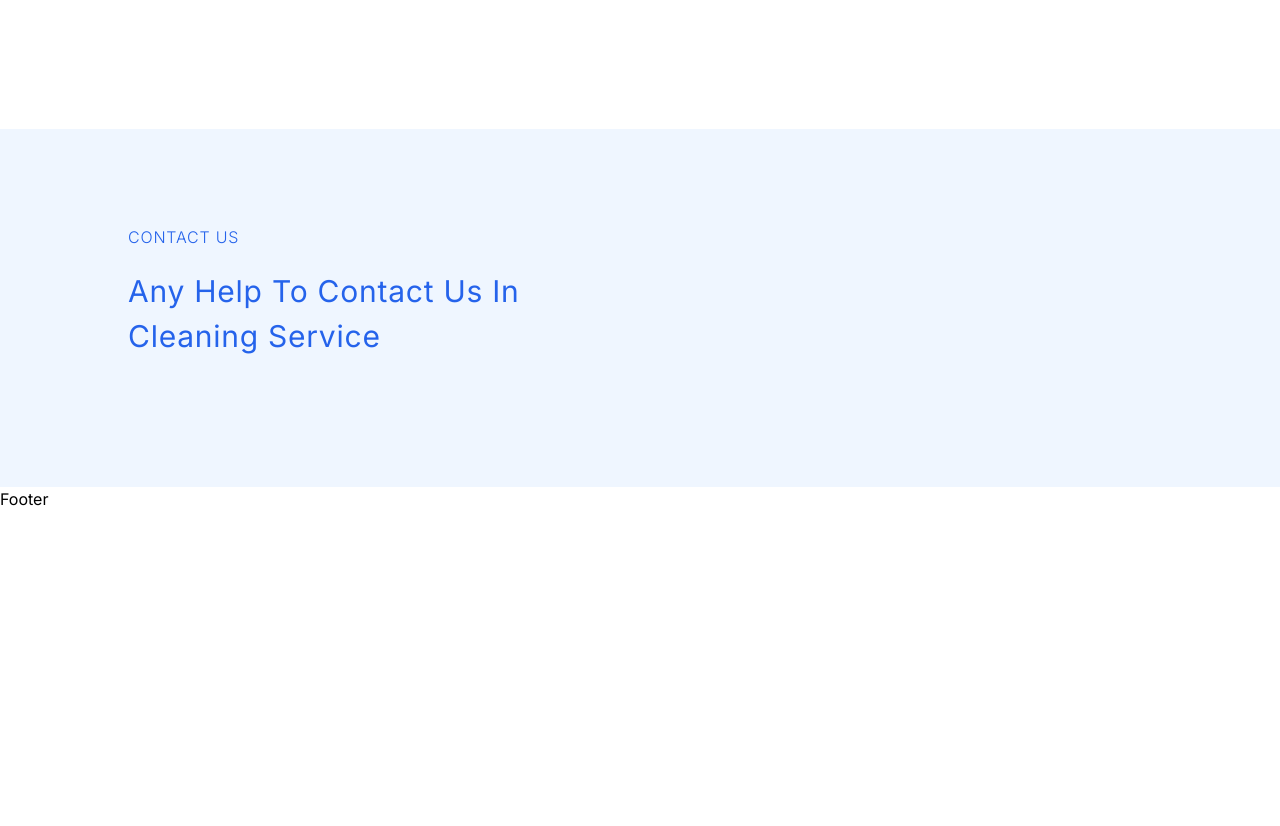
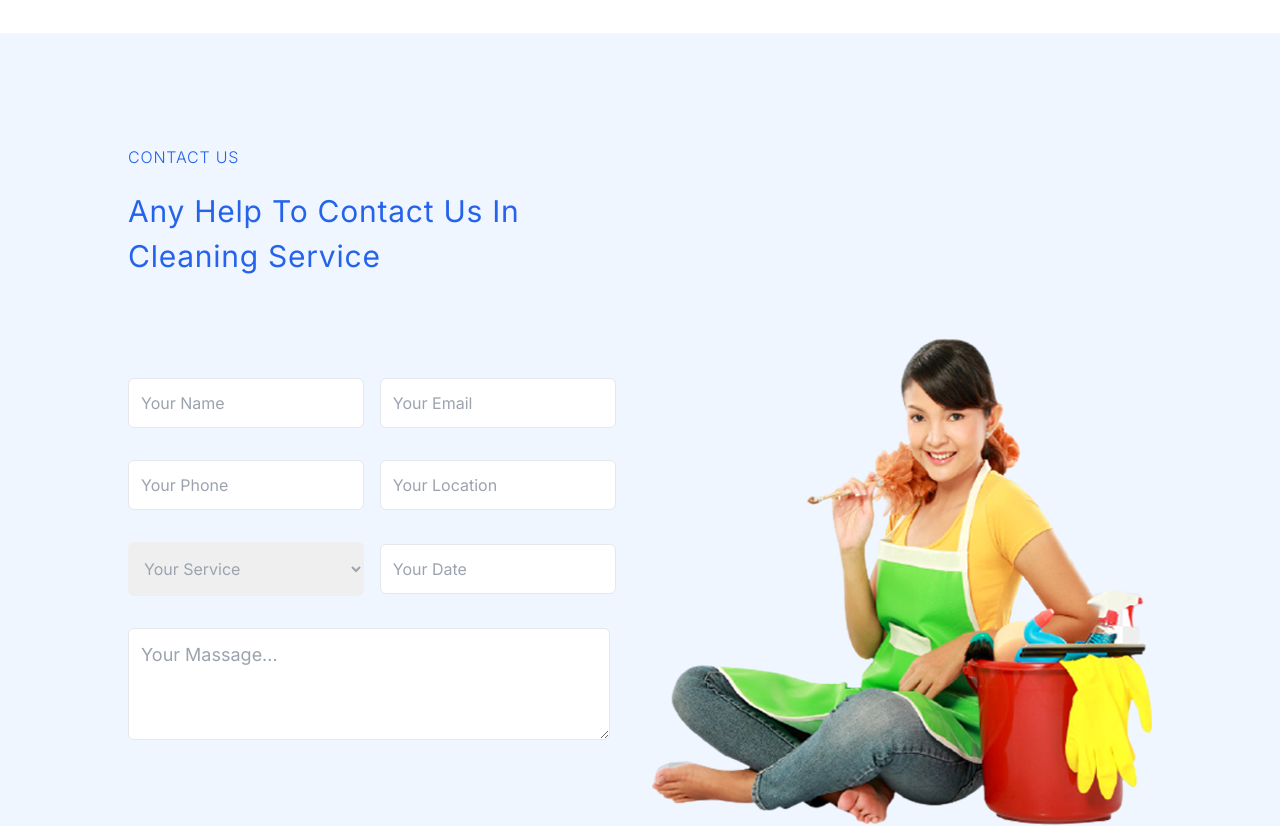
Before and after one commit to TahiruMustapha/BenabCleaning, a Next.js app: page / in a window 1280 px wide. Shown: the part 6040-6866 px from the top of the page. Before the commit the page ends 6551 px from the top, so only its background shows below. Built offline with nearby package versions, Linux system fonts and the light colour scheme.

Commit message:
New changes

```diff
--- a/src/app/page.tsx
+++ b/src/app/page.tsx
@@ -3,7 +3,7 @@ import Image from "next/image";
 
 export default function Home() {
   return (
-    <main className="">
+    <main >
       <Hero />
     </main>
   );
--- a/src/components/Contact.tsx
+++ b/src/components/Contact.tsx
@@ -1,15 +1,45 @@
+import Image from 'next/image'
 import React from 'react'
 
 const Contact = () => {
   return (
-    <div  id='contact' className= ' w-full bg-blue-50 mt-28 pb-32'>
-       <div className=" w-[80%] mx-auto     ">
-        <h3 className=" text-blue-600 font-light mt-24 inline-block  tracking-wider">CONTACT US</h3>
+    <div  id='contact' className= ' w-full bg-blue-50 mt-4 pb-32'>
+       <div className=" w-[80%] mx-auto       ">
+        <h3 className=" text-blue-600 font-light mt-28 inline-block  tracking-wider">CONTACT US</h3>
         <div className=' max-w-[400px]'>
-          <h4 className="text-blue-600 leading-[1.5]  tracking-wide  font-normal text-3xl capitalize mt-5">
+          <h4 className="text-blue-600 leading-[1.5]  tracking-wide  font-normal text-3xl capitalize mb-2 mt-5">
           Any Help To Contact Us In Cleaning Service
           </h4>
         </div>
+      </div>
+      <div className=' w-full md:w-[80%]  mx-auto  md:flex items-center'>
+        <div className=' w-full '>
+          <form  className=''>
+            <div className=' flex w-full items-center gap-4 mb-8'>
+              <input type="text" placeholder='Your Name' className=' w-[45%] outline-none px-3 py-3 rounded-md border-gray-200 border-[0.3px]' />
+              <input type="email" placeholder='Your Email' className=' w-[45%] outline-none px-3 py-3 rounded-md border-gray-200 border-[0.3px]' />
+            </div>
+            <div className=' flex w-full items-center gap-4 mb-8'>
+              <input type="number" placeholder='Your Phone' className='w-[45%] outline-none px-3 py-3 rounded-md border-gray-200 border-[0.3px]' />
+              <input type="text" placeholder='Your Location' className='w-[45%] outline-none px-3 py-3 rounded-md border-gray-200 border-[0.3px]' />
+              </div>
+
+
+            <div className=' flex w-full items-center gap-4 mb-8'>
+              <select className='w-[45%] outline-none text-gray-400 px-3 py-4    rounded-md  '>
+                <option className=' ' >Your Service</option>
+                <option >Home Cleaning</option>
+                <option >Office Cleaning</option>
+                <option >Kitchen Cleaning</option>
+              </select>
+              <input type="text" placeholder='Your Date' className='w-[45%] px-3 py-3 rounded-md outline-none border-gray-200 border-[0.3px]' />
+            </div>
+            <div>
+              <textarea  placeholder='Your Massage...' className=' h-28 rounded-md  px-3 py-3  w-[92%] placeholder:text-gray-400 outline-none  border-[0.3px] text-lg'></textarea>
+            </div>
+          </form>
+        </div>
+        <Image src={'/contact.png'} width={600} height={600} alt='contact-img'/>
       </div>
     </div>
   )
--- a/src/components/Hero.tsx
+++ b/src/components/Hero.tsx
@@ -20,7 +20,6 @@ const Hero = () => {
       <div  className= { ` fixed text-white top-0 z-50 w-full`}>
         <Header />
       </div>
-
 
       <section>
         <Home/>
```
Also changed, not shown: public/contact.png (added).
